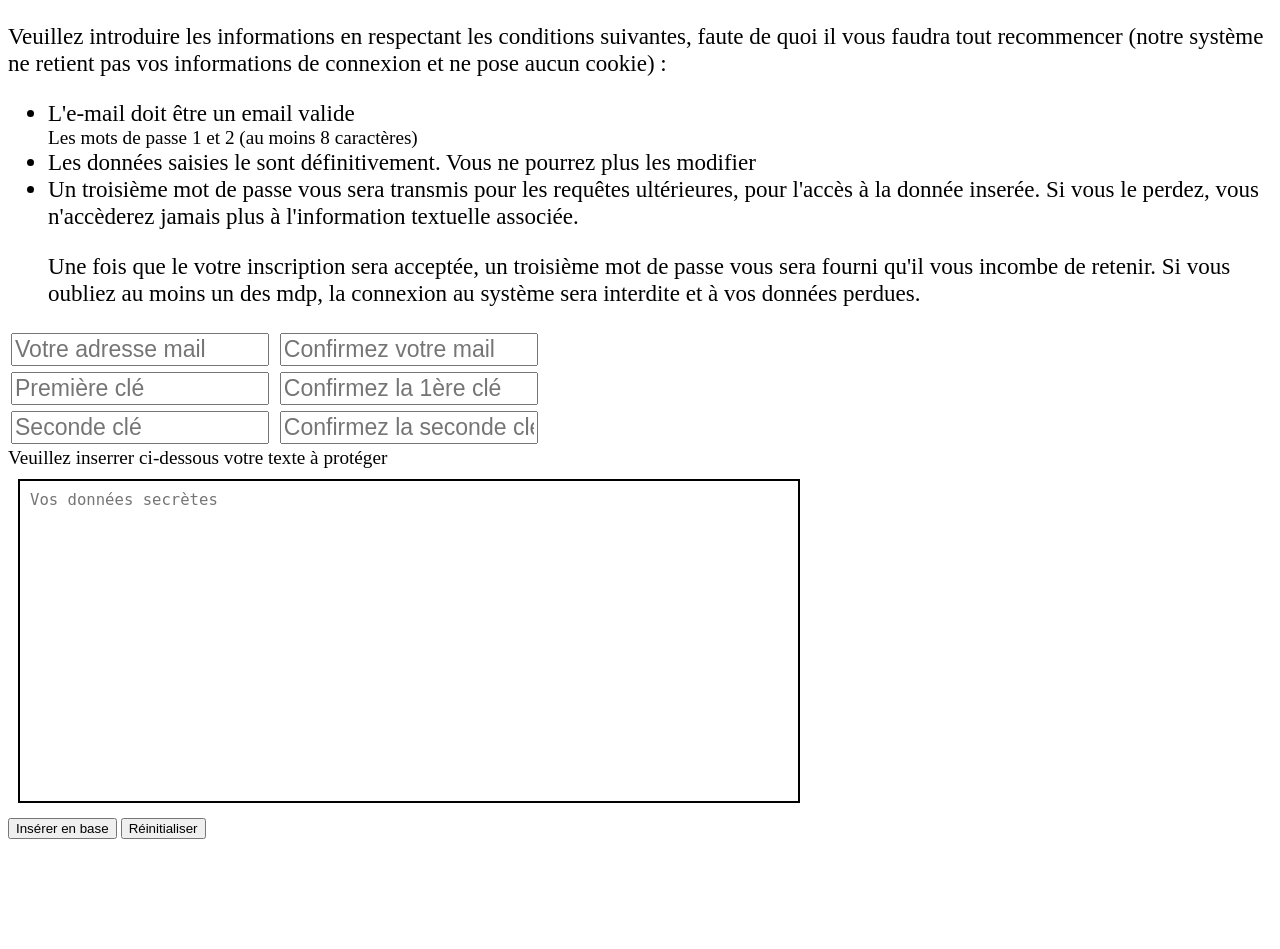
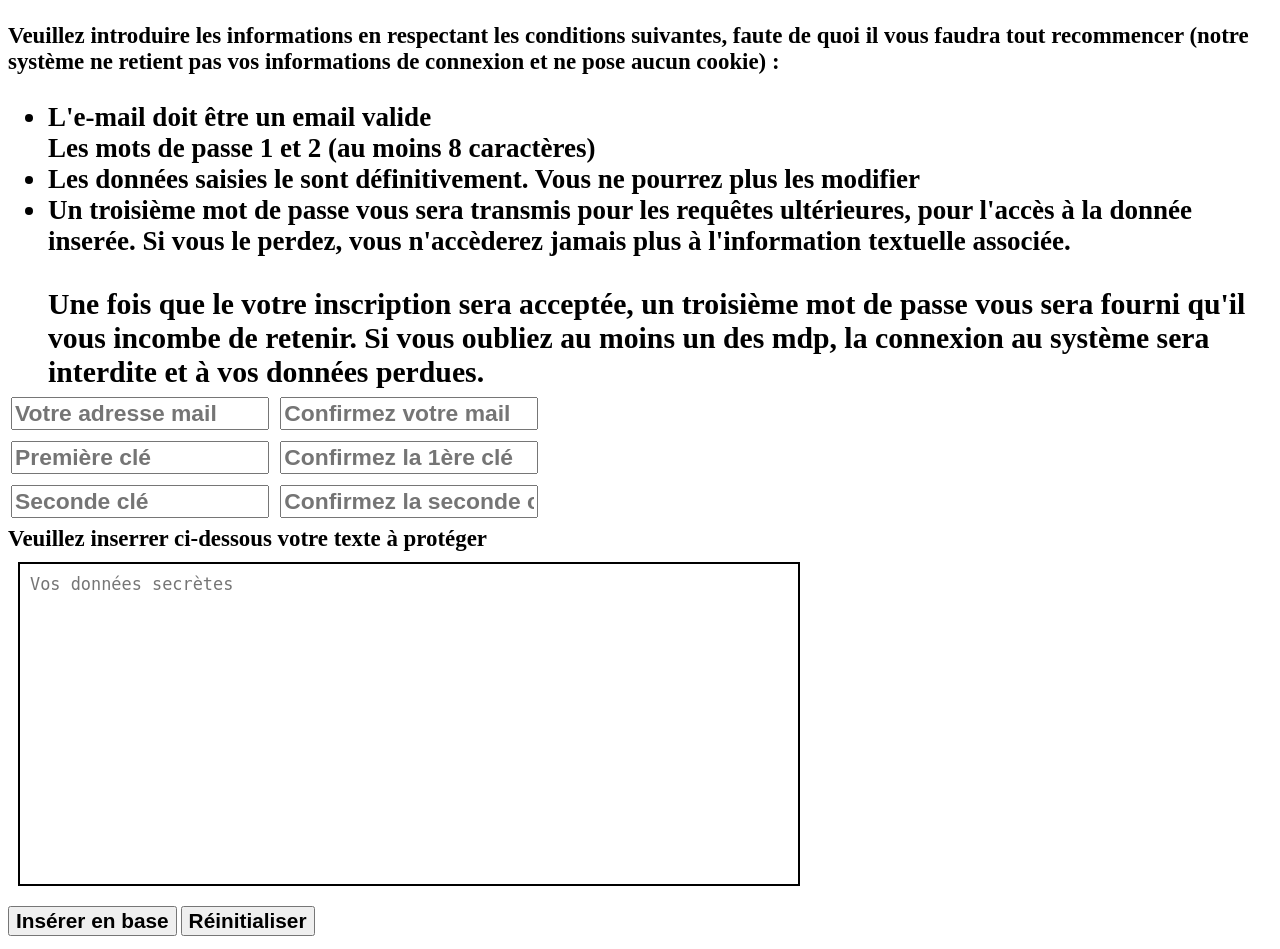
Before and after one commit to Tonyboy67/tp20210806, a PHP site: page /templates/insertion.html.php in a window 1280 px wide. Shown: the part 32-981 px from the top of the page. Before the commit the page ends 871 px from the top, so only its background shows below. Run offline with PHP 8.4, Linux system fonts and the light colour scheme.

Commit message:
Petite rectifications ah niveau de la présentation (tailles et fontes)

```diff
--- a/templates/error.html.php
+++ b/templates/error.html.php
@@ -14,7 +14,7 @@
     </p>
 </body>
     <style>
-        p, li{
+        p, li, button{
             font-size: 1.3em;
         }
     </style>
--- a/templates/insertion.html.php
+++ b/templates/insertion.html.php
@@ -53,7 +53,7 @@
                 <label>Veuillez inserrer ci-dessous votre texte à protéger</label><br />
                 <textarea placeholder="Vos données secrètes" name = "data" ></textarea>
             </div>
-             <button type="submit">Insérer en base</button>
+            <button type="submit">Insérer en base</button>
             <button type="reset">Réinitialiser</button>
         </form>
 
@@ -75,9 +75,9 @@
         }
 
 
-        div, p, li, input{
+        /*div, p, li, input, button{
         font-size: 1.2em;
-    }
+    }*/
     .topsecret{
         margin-bottom: 10px;
         width: 60%;
@@ -92,6 +92,16 @@
         font-size: 1em;
         resize: none;
     }
+    div, ul,  button{
+        font-size: 1.3em;
+        font-weight: bolder;
+        margin-bottom: 5px;
+    }
+    p, input, label {
+        font-size: 1.1em;
+        font-weight: bolder;
+        margin-bottom: 5px;
+    }
 
     </style>
 </html>
```
Also changed, not shown: templates/request.html.php (+7 -8 lines).
